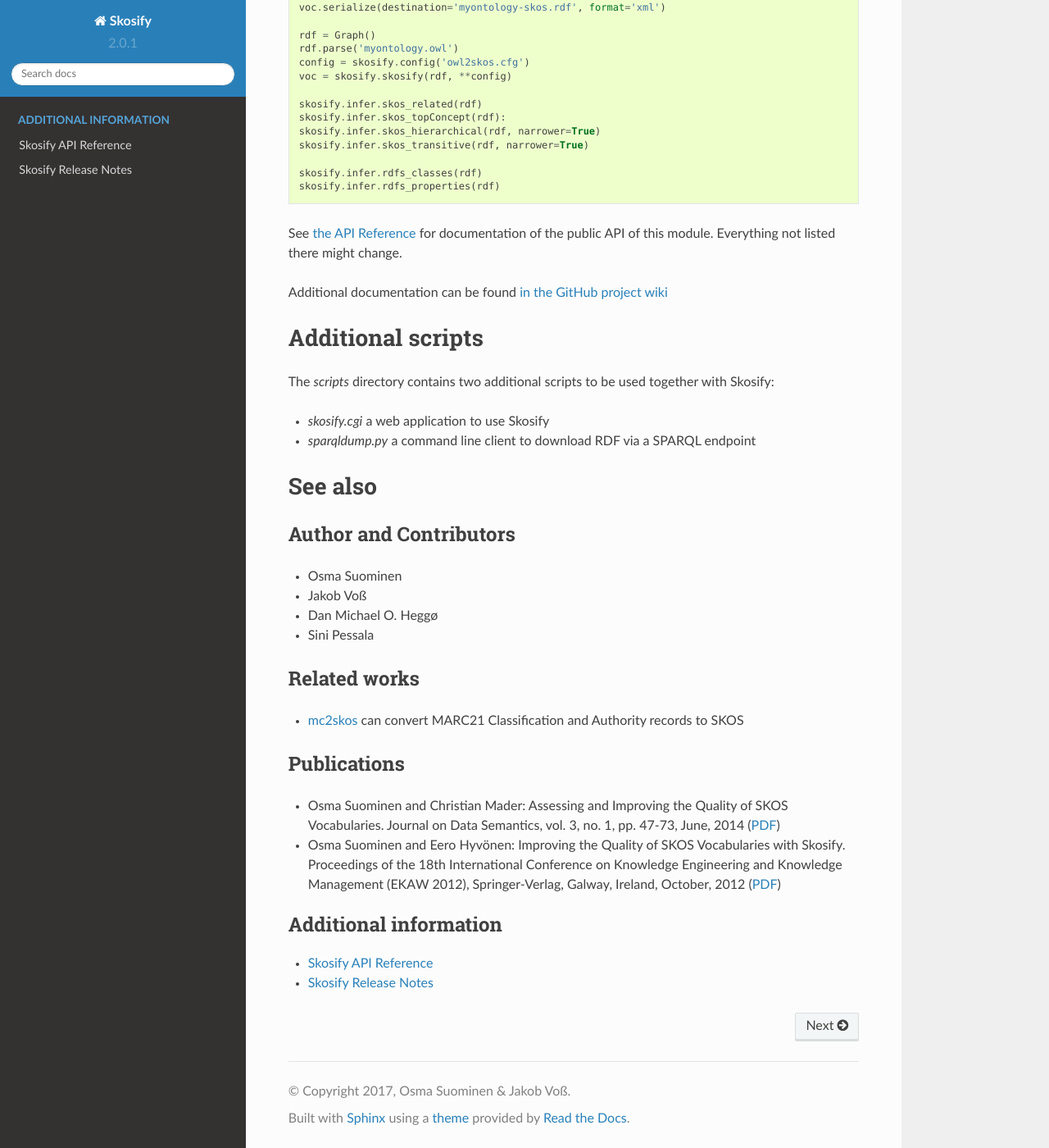
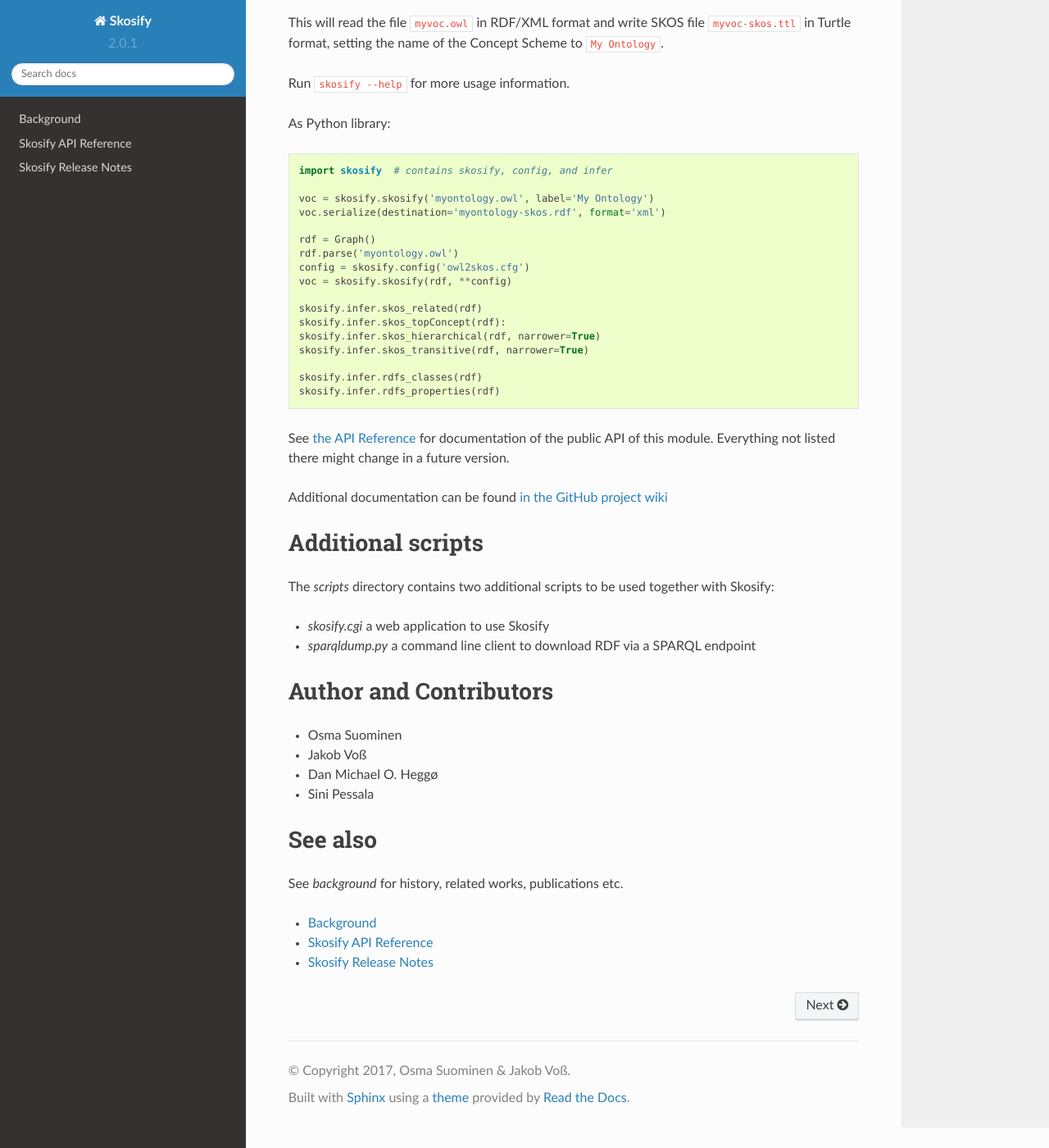
Before and after one commit to NatLibFi/Skosify, a Sphinx documentation site: the page built from docs/index.rst, in a window 1280 px wide and 1400 px high, scrolled down 707 px. Shown: the whole window at 82% size. Built offline with Sphinx 7.4.7 and the Read the Docs theme 2.0.0, drawn with Linux system fonts in a browser that asks for light colours; some of the changed text lies outside the part shown.

Commit message:
Add documentation from wiki

```diff
--- a/CHANGELOG.rst
+++ b/CHANGELOG.rst
@@ -22,6 +22,8 @@ comes with a major refactoring of internal source code and add unit tests.
 
 v1.0 - 2014-01-14
 -----------------
+
+See also the `release anouncement <http://lists.w3.org/Archives/Public/public-esw-thes/2014Jan/0010.html>`_.
 
 -  Support both Python 2.x and 3.x with the same code (#35)
 -  PEP 8 coding style conformance (#39)
--- a/README.rst
+++ b/README.rst
@@ -15,6 +15,15 @@ represent the input data losslessly using SKOS best practices. When given
 SKOS as input, it will be cleaned up, validated and enriched to follow
 the SKOS specification and related best practices.
 
+Installation
+============
+
+Skosify requires Python 2.6 or newer.
+
+.. code-block:: console
+
+    pip install --upgrade skosify
+
 Usage
 =====
 
@@ -22,7 +31,9 @@ As command line script:
 
 .. code-block:: console
 
-    skosify myontology.owl -o myontology-skos.rdf --label "My Ontology"
+    skosify myvoc.owl -o myvoc-skos.ttl --label "My Ontology"
+
+This will read the file ``myvoc.owl`` in RDF/XML format and write SKOS file ``myvoc-skos.ttl`` in Turtle format, setting the name of the Concept Scheme to ``My Ontology``.
 
 Run ``skosify --help`` for more usage information.
 
@@ -48,7 +59,7 @@ As Python library:
     skosify.infer.rdfs_classes(rdf)
     skosify.infer.rdfs_properties(rdf)
 
-See `the API Reference <http://skosify.readthedocs.io/en/latest/api.html>`_ for documentation of the public API of this module. Everything not listed there might change.
+See `the API Reference <http://skosify.readthedocs.io/en/latest/api.html>`_ for documentation of the public API of this module. Everything not listed there might change in a future version.
 
 Additional documentation can be found `in the GitHub project wiki <https://github.com/NatLibFi/Skosify/wiki>`_
 
@@ -61,33 +72,17 @@ The `scripts` directory contains two additional scripts to be used together with
 * `skosify.cgi` a web application to use Skosify
 * `sparqldump.py` a command line client to download RDF via a SPARQL endpoint
 
-See also
-========
-
 Author and Contributors
------------------------
+=======================
 
 -  Osma Suominen
 -  Jakob Voß
 -  Dan Michael O. Heggø
 -  Sini Pessala
 
-Related works
--------------
+See also
+========
 
--  `mc2skos <https://github.com/scriptotek/mc2skos>`__ can convert
-   MARC21 Classification and Authority records to SKOS
+See `background` for history, related works, publications etc.
 
-Publications
-------------
-
--  Osma Suominen and Christian Mader: Assessing and Improving the
-   Quality of SKOS Vocabularies. Journal on Data Semantics, vol. 3, no.
-   1, pp. 47-73, June, 2014
-   (`PDF <https://seco.cs.aalto.fi/publications/2014/suominen-mader-skosquality.pdf>`__)
-
--  Osma Suominen and Eero Hyvönen: Improving the Quality of SKOS
-   Vocabularies with Skosify. Proceedings of the 18th International
-   Conference on Knowledge Engineering and Knowledge Management (EKAW
-   2012), Springer-Verlag, Galway, Ireland, October, 2012
-   (`PDF <https://seco.cs.aalto.fi/publications/2012/suominen-hyvonen-skosify-2012.pdf>`__)
+.. background: docs/background.rst
--- a/docs/index.rst
+++ b/docs/index.rst
@@ -6,7 +6,7 @@ Skosify documentation
 
 .. toctree::
    :maxdepth: 1
-   :caption: Additional information
 
+   background
    api
    changelog
```
Also changed, not shown: docs/background.rst (added, +29 -0 lines).
